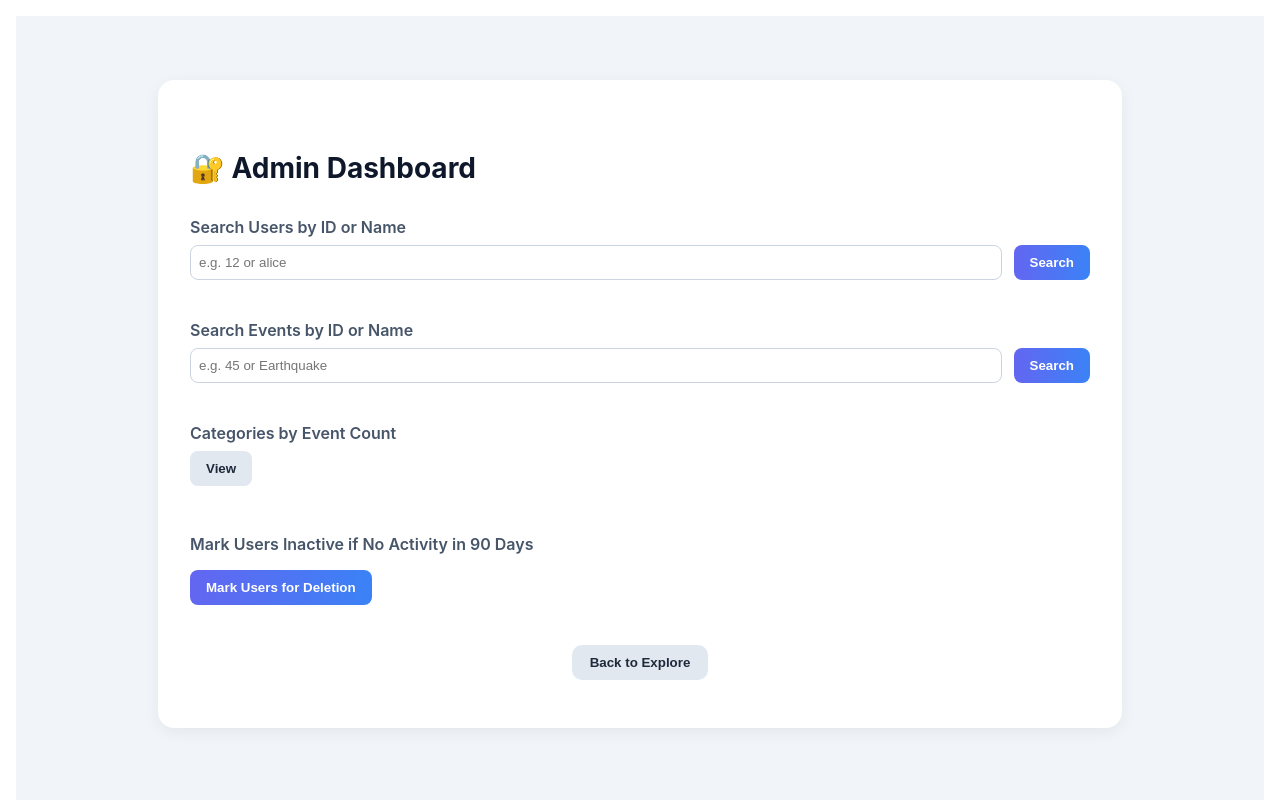
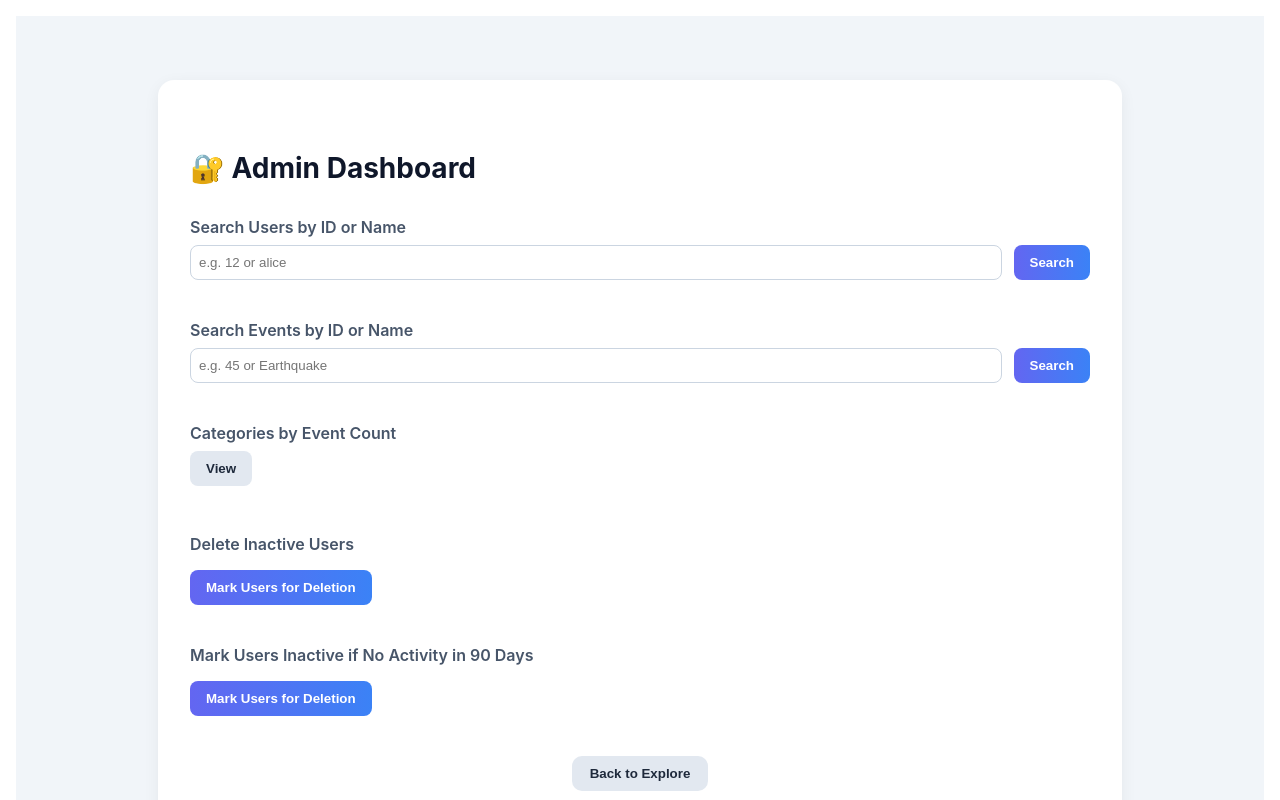
Before and after one commit to ArchieMucharla/Timely, a React (Create React App) app in the folder my-app/: page /admin in a window 1280 px wide. Shown: the top 800 px of the page. Built offline with nearby package versions, Linux system fonts and the light colour scheme.

Commit message:
Adds button to admin page to delete inactive users

```diff
--- a/my-app/src/pages/AdminDashboard.js
+++ b/my-app/src/pages/AdminDashboard.js
@@ -12,6 +12,8 @@ export default function AdminPage() {
   const [categoriesByCount, setCategoriesByCount] = useState([]);
   const [inactiveUsersMessage, setInactiveUsersMessage] = useState('');
   const [inactiveUsers, setInactiveUsers] = useState([]);
+  const [deletedUsers, setDeletedUsers] = useState([]);
+  const [deletedUsersMessage, setDeletedUsersMessage] = useState('');
   const [loading, setLoading] = useState(false);
 
   const searchUsers = async () => {
@@ -52,6 +54,30 @@ export default function AdminPage() {
     } catch (err) {
       console.error('Error:', err);
       setInactiveUsersMessage('Failed to mark inactive users.');
+    }
+    setLoading(false);
+  };
+
+  const deleteInactiveUsers = async () => {
+    setLoading(true);
+    try {
+      const res = await fetch(`${BACKEND}/api/admin/delete-inactive-users`, {
+        method: 'POST',
+        credentials: 'include', // Include credentials for authentication
+      });
+
+      if (res.ok) {
+        const data = await res.json();
+        const usernames = data.users.map(user => user.username);
+        console.log('Deleted users:', usernames);
+        setDeletedUsersMessage(`Deleted Users:`);  // Display success message
+        setDeletedUsers(data.users)
+      } else {
+        setDeletedUsersMessage('Error deleting users.');
+      }
+    } catch (err) {
+      console.error('Error:', err);
+      setDeletedUsersMessage('Failed to delete users.');
     }
     setLoading(false);
   };
@@ -198,7 +224,7 @@ export default function AdminPage() {
 
         {/*Mark inactive users for deletion */}
         <section style={{ marginBottom: '2.5rem' }}>
-          <label style={{ fontWeight: '600', color: '#475569' }}>Mark Users Inactive if No Activity in 90 Days</label>
+          <label style={{ fontWeight: '600', color: '#475569' }}>Delete Inactive Users</label>
           <div style={{ marginTop: '1rem' }}>
             <button
               onClick={markInactiveUsersForDeletion}
@@ -224,6 +250,34 @@ export default function AdminPage() {
           )}
         </section>
 
+        {/*Delete inactive users */}
+        <section style={{ marginBottom: '2.5rem' }}>
+          <label style={{ fontWeight: '600', color: '#475569' }}>Mark Users Inactive if No Activity in 90 Days</label>
+          <div style={{ marginTop: '1rem' }}>
+            <button
+              onClick={deleteInactiveUsers}
+              disabled={loading}
+              style={{
+                padding: '10px 16px',
+                background: 'linear-gradient(to right, #6366f1, #3b82f6)',
+                border: 'none',
+                color: '#fff',
+                borderRadius: '8px',
+                fontWeight: '600',
+                cursor: 'pointer',
+              }}
+            >
+              {loading ? 'Marking Inactive Users...' : 'Mark Users for Deletion'}
+            </button>
+          </div>
+          {deletedUsersMessage && (
+            <div style={{ marginTop: '1rem', color: '#d32f2f' }}>
+              {deletedUsersMessage}
+              {deletedUsers}
+            </div>
+          )}
+        </section>
+
         {/* Back Button */}
         <div style={{ display: 'flex', justifyContent: 'center' }}>
           <button
```
Also changed, not shown: 1 other file (tests, documents, lock files or other folders).
